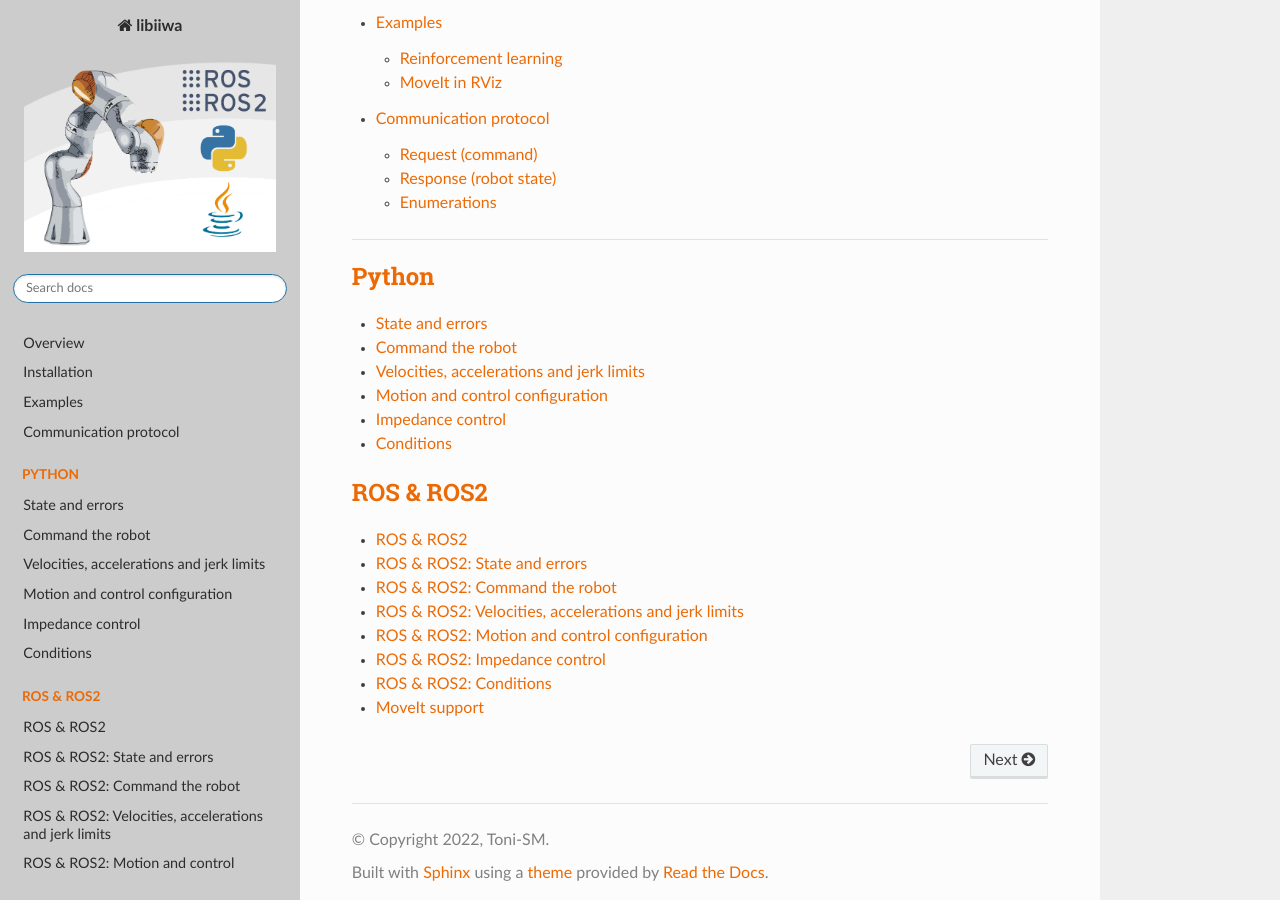
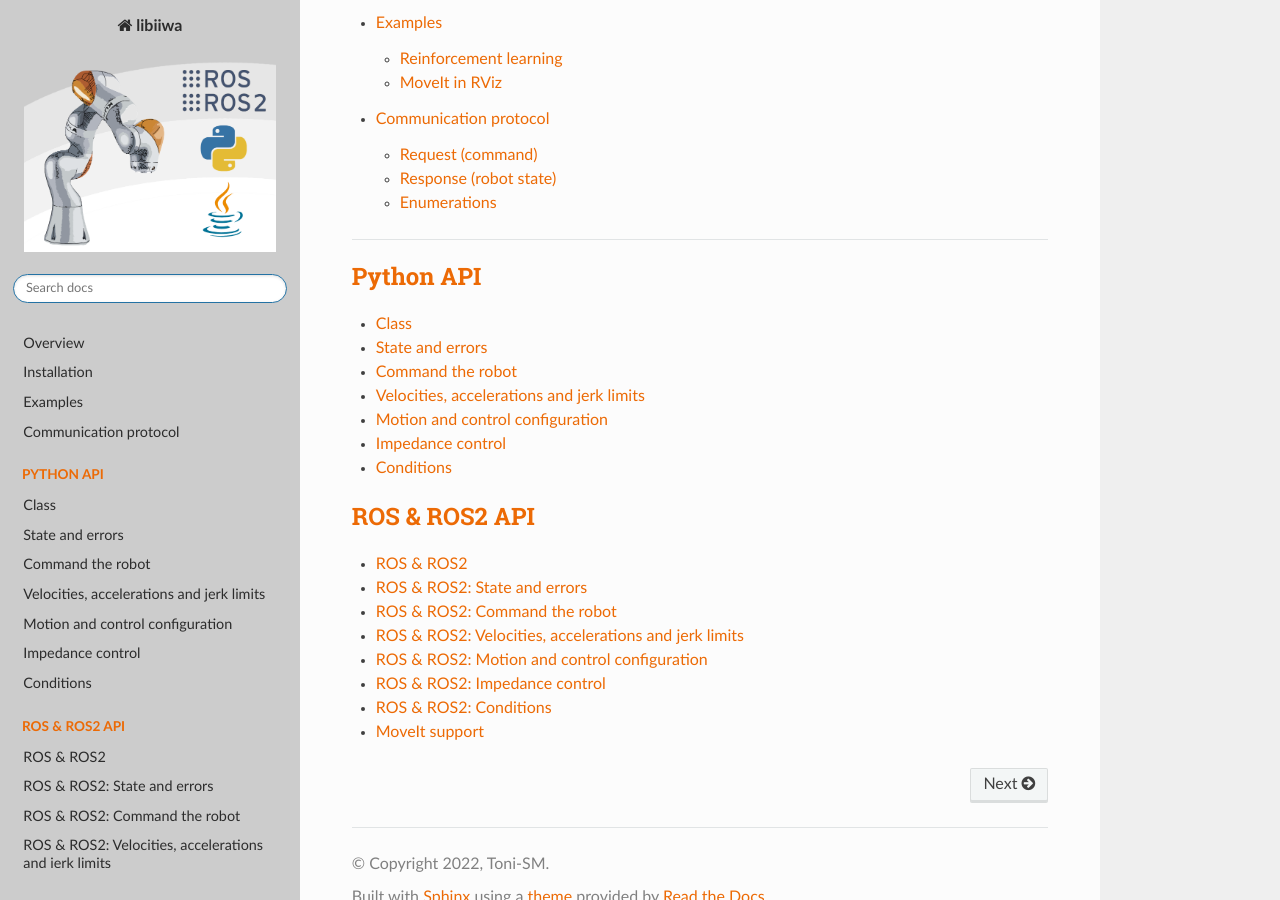
Before and after one commit to Toni-SM/libiiwa, a Sphinx documentation site: the page built from docs/source/index.rst, in a window 1280 px wide and 900 px high, scrolled down 955 px. Built offline with Sphinx 7.4.7 and the Read the Docs theme 2.0.0, drawn with Linux system fonts in a browser that asks for light colours; the version number could not be read and is left out.

Commit message:
Add Python API usage to docs

```diff
--- a/docs/source/index.rst
+++ b/docs/source/index.rst
@@ -41,8 +41,9 @@ User guide
 
 .. toctree::
     :maxdepth: 1
-    :caption: Python
+    :caption: Python API
 
+    modules/python
     modules/python_state_and_errors
     modules/python_command
     modules/python_limits
@@ -52,7 +53,7 @@ User guide
 
 .. toctree::
     :maxdepth: 1
-    :caption: ROS & ROS2
+    :caption: ROS & ROS2 API
 
     modules/ros
     modules/ros_state_and_errors
```
Also changed, not shown: docs/source/modules/python.rst (added, +43 -0 lines).
